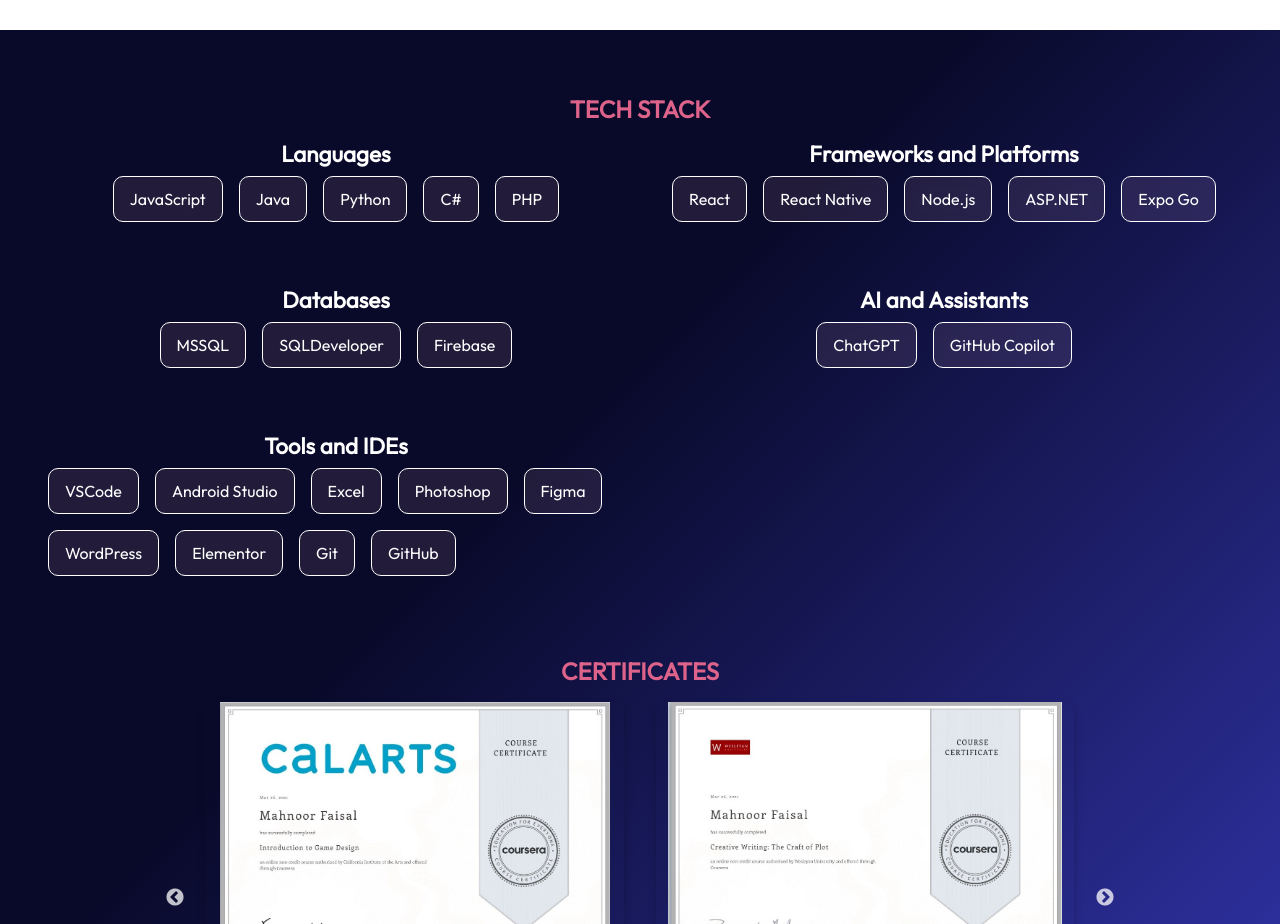
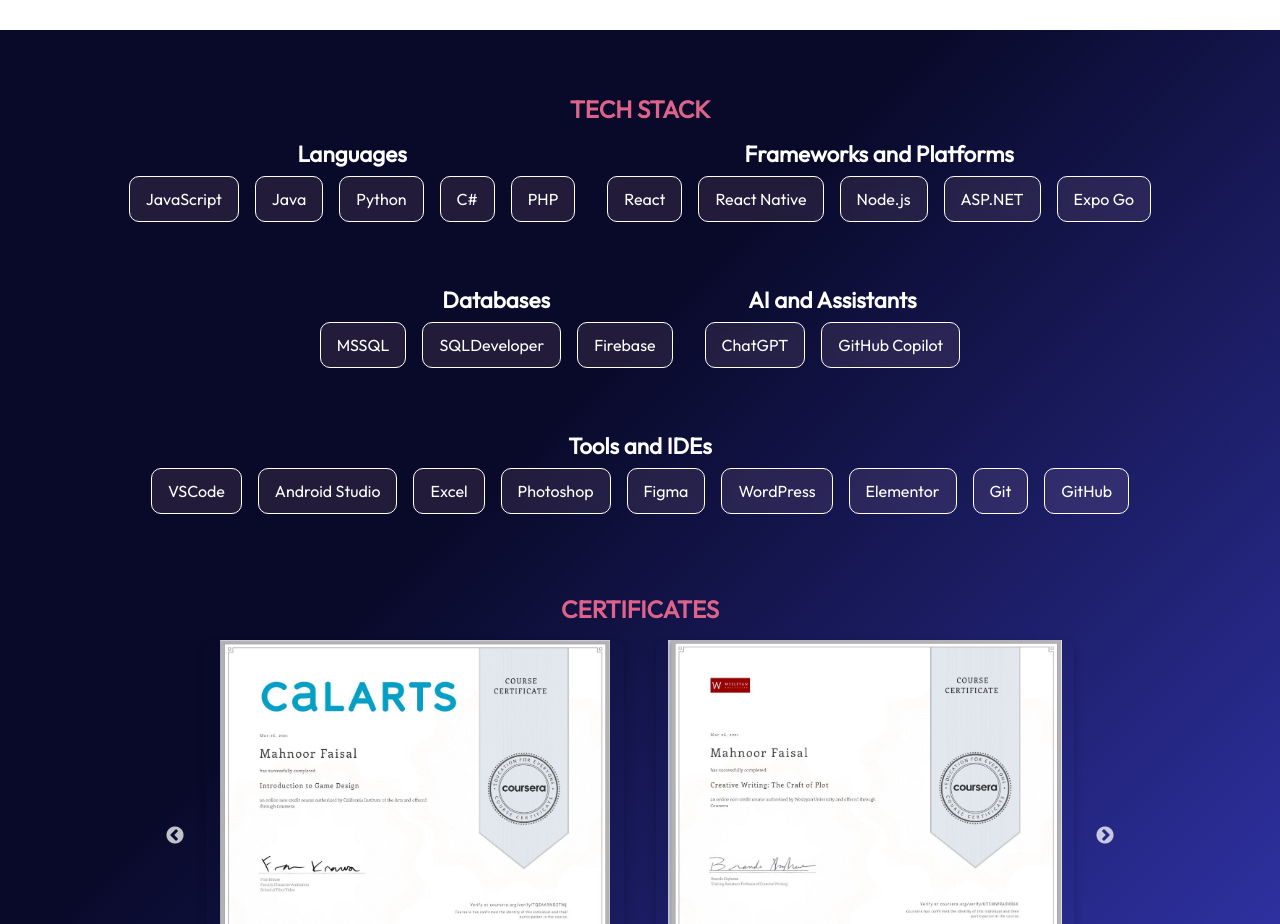
Before and after one commit to mahnoorcodes/portfolio_site, a React (Vite) app: page / in a window 1280 px wide. Shown: the part 920-1844 px from the top of the page. Built offline with nearby package versions, Linux system fonts and the light colour scheme.

Commit message:
Skill Updates

```diff
--- a/src/components/skills/skills.module.css
+++ b/src/components/skills/skills.module.css
@@ -41,13 +41,11 @@
     align-items:center;
 }
 .techstackBoxes {
-    display: grid;
-    grid-template-columns: repeat(2, 1fr);
-    gap: 2rem;
+    display: flex;
+    flex-wrap: wrap;          /* allow multiple rows */
+    justify-content: center;  /* center items horizontally */
+    gap: 2rem;                /* space between items */
     padding: 1rem;
-    justify-content:center;
-    justify-items:center;
-    align-items:center;
 }
 .certificateSection {
     margin: 2rem auto;
```
